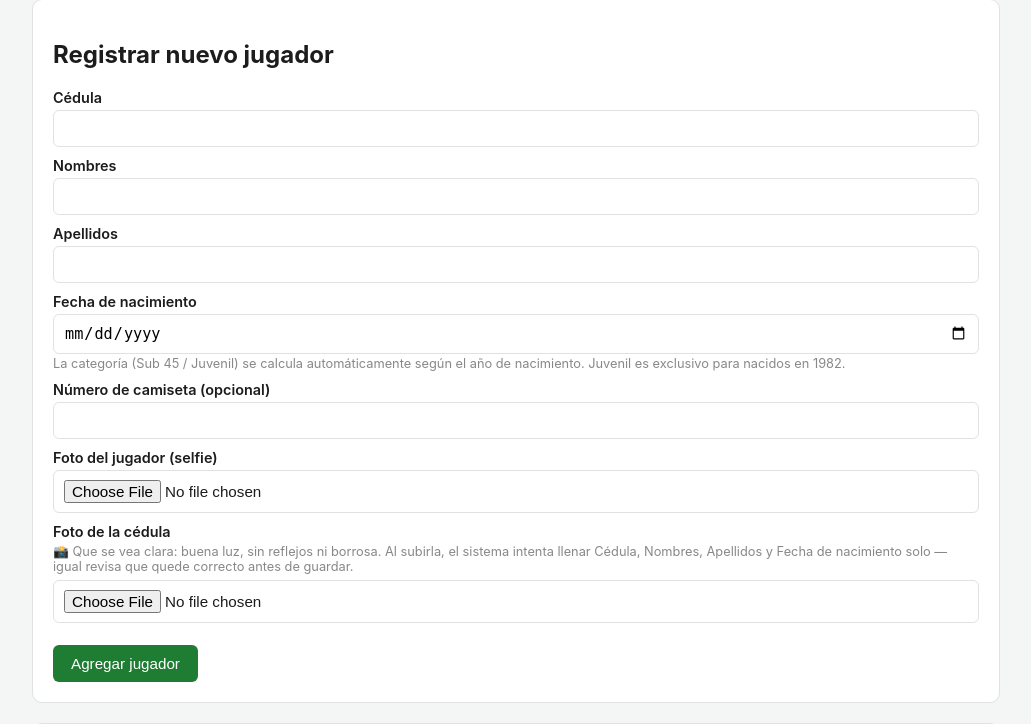
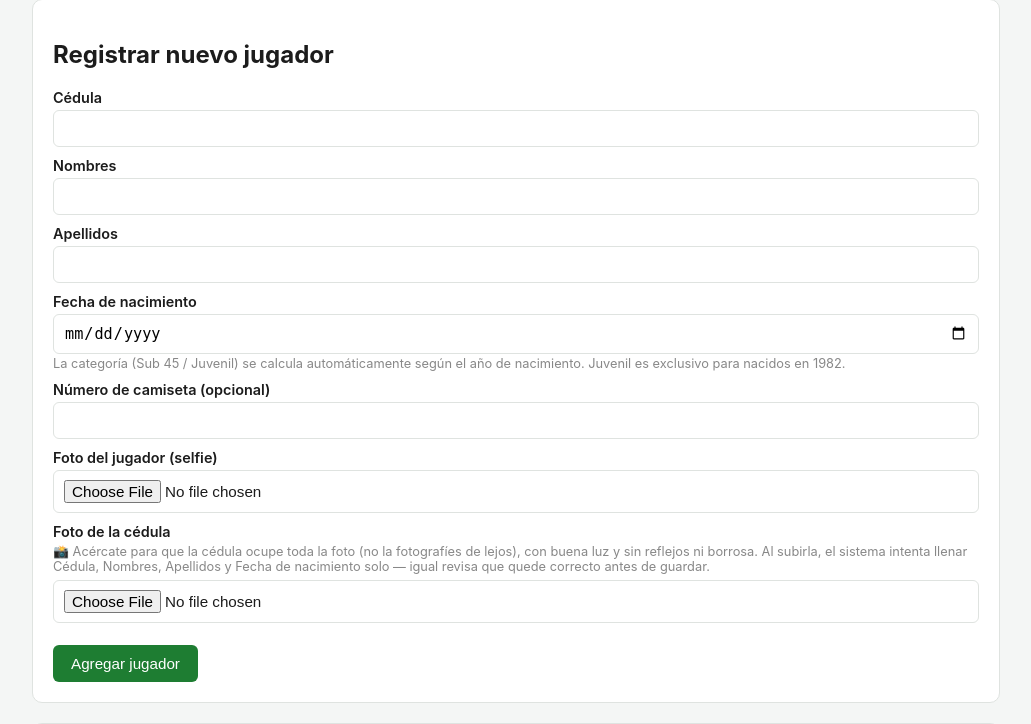
Before and after one commit to FERNANDO85540/LIGA-DEPORTIVA-OYAMBARILLO, a Flask app: page /equipo/1 in a window 1280 px wide. Shown: the part 752-1476 px from the top of the page, without its empty margins (124-1155 px from the left). Run offline with Flask 3, Linux system fonts and the light colour scheme; the visitor is signed in with stand-in values (Sample User, id 1); data comes from the database, SQL or seed files in the repository; data that the repository does not hold is empty; some libraries are stand-ins or nearby versions.

Commit message:
Mejora lectura de cedula: preprocesa la foto (B/N + contraste) y agrega log de diagnostico
Fotos reenviadas por WhatsApp suelen venir con la cedula chica dentro
del cuadro y con sombra/poca luz, lo que hacia fallar el OCR. Se
convierte a blanco y negro con mas contraste antes de leerla, y se
deja en la consola del navegador el texto detectado (o el error) para
poder diagnosticar casos que sigan fallando. Tambien se pide en el
aviso que la cedula ocupe toda la foto, no solo que este clara.

Co-Authored-By: Claude Sonnet 5 <noreply@anthropic.com>
Claude-Session: https://claude.ai/code/session_01CP4ka2i6V9FGLanf3Enkwb

```diff
--- a/templates/base.html
+++ b/templates/base.html
@@ -235,14 +235,36 @@ document.querySelectorAll('input[type=file][data-rotador]').forEach(function (in
     ocrTimer = setTimeout(function () { leerCedula(canvas); }, 350);
   }
 
+  // Convierte a blanco y negro y sube el contraste antes de leer: ayuda bastante
+  // con fotos con sombra, poca luz o tomadas a distancia (celular/WhatsApp).
+  function prepararParaOCR(canvasOriginal) {
+    const c = document.createElement('canvas');
+    c.width = canvasOriginal.width;
+    c.height = canvasOriginal.height;
+    const ctx = c.getContext('2d');
+    ctx.drawImage(canvasOriginal, 0, 0);
+    const imgData = ctx.getImageData(0, 0, c.width, c.height);
+    const d = imgData.data;
+    for (let i = 0; i < d.length; i += 4) {
+      const gris = 0.299 * d[i] + 0.587 * d[i + 1] + 0.114 * d[i + 2];
+      const ajustado = Math.min(255, Math.max(0, (gris - 128) * 1.4 + 128));
+      d[i] = d[i + 1] = d[i + 2] = ajustado;
+    }
+    ctx.putImageData(imgData, 0, 0);
+    return c;
+  }
+
   function leerCedula(canvas) {
     ocrStatus.textContent = '🔍 Leyendo cédula, un momento...';
     ocrStatus.style.color = '#888';
-    Tesseract.recognize(canvas, 'spa')
+    Tesseract.recognize(prepararParaOCR(canvas), 'spa')
       .then(function (resultado) {
-        aplicarDatosDetectados(parsearCedulaEcuador(resultado.data.text || ''));
+        const textoCrudo = resultado.data.text || '';
+        console.log('[OCR cédula] texto detectado:', textoCrudo);
+        aplicarDatosDetectados(parsearCedulaEcuador(textoCrudo));
       })
-      .catch(function () {
+      .catch(function (error) {
+        console.error('[OCR cédula] error:', error);
         ocrStatus.textContent = '⚠️ No se pudo leer la cédula automáticamente. Completa los datos a mano.';
         ocrStatus.style.color = '#a13a2f';
       });
--- a/templates/detalle_equipo.html
+++ b/templates/detalle_equipo.html
@@ -98,7 +98,7 @@
 
     <label>Foto de la cédula</label>
     <p style="font-size:0.8rem; color:#888; margin:2px 0 6px;">
-      📸 Que se vea clara: buena luz, sin reflejos ni borrosa. Al subirla, el sistema intenta llenar
+      📸 Acércate para que la cédula ocupe toda la foto (no la fotografíes de lejos), con buena luz y sin reflejos ni borrosa. Al subirla, el sistema intenta llenar
       Cédula, Nombres, Apellidos y Fecha de nacimiento solo — igual revisa que quede correcto antes de guardar.
     </p>
     <input type="file" name="cedula_frontal" accept=".jpg,.jpeg,.png" data-rotador
--- a/templates/ficha_jugador.html
+++ b/templates/ficha_jugador.html
@@ -58,7 +58,7 @@
 
       <label>Foto de la cédula</label>
       <p style="font-size:0.8rem; color:#888; margin:2px 0 6px;">
-        📸 Que se vea clara: buena luz, sin reflejos ni borrosa. Al subirla, el sistema intenta llenar
+        📸 Acércate para que la cédula ocupe toda la foto (no la fotografíes de lejos), con buena luz y sin reflejos ni borrosa. Al subirla, el sistema intenta llenar
         Nombres, Apellidos y Fecha de nacimiento solo — igual revisa que quede correcto antes de guardar.
       </p>
       <input type="file" name="cedula_frontal" accept=".jpg,.jpeg,.png" data-rotador
```
